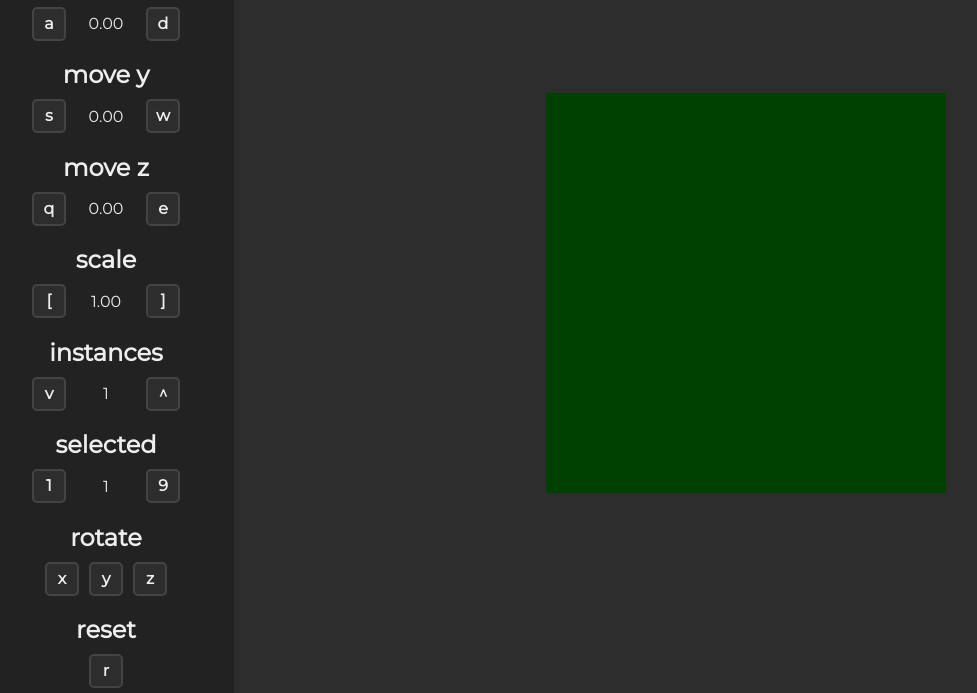
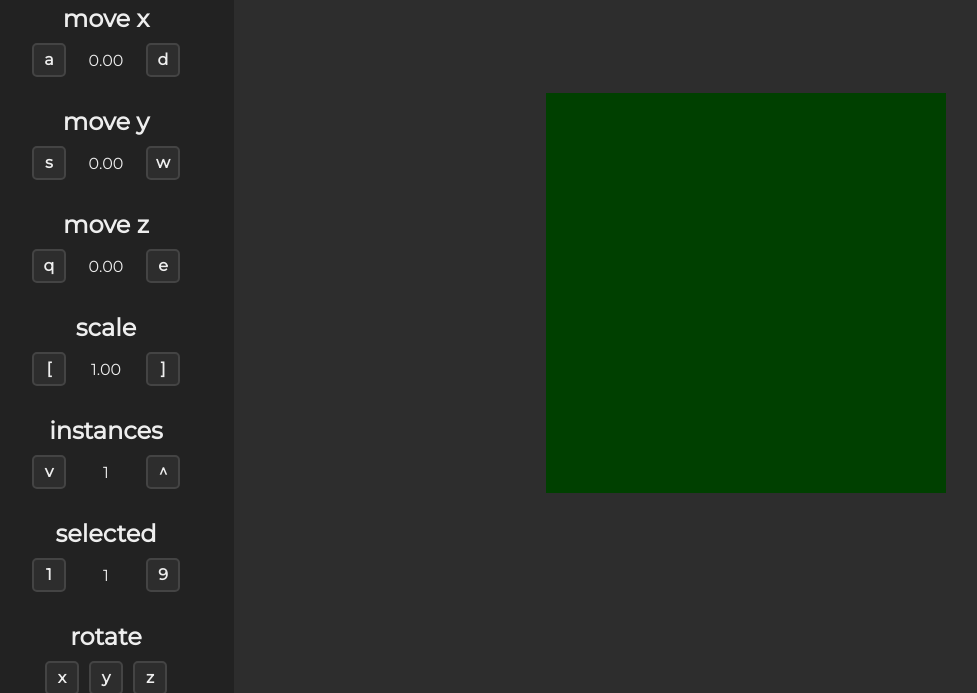
Before and after one commit to mathiashahner/computer-graphics, a website built with Vite: page 03-texture/index.html in a window 1280 px wide. Shown: the part 107-800 px from the top of the page, without its empty margins (22-999 px from the left). Built offline with nearby package versions, Linux system fonts and the light colour scheme.

Commit message:
styling scrollbar to receive more controls

```diff
--- a/03-texture/src/style.css
+++ b/03-texture/src/style.css
@@ -3,6 +3,7 @@
 * {
   margin: 0;
   padding: 0;
+  box-sizing: border-box;
 }
 
 body {
@@ -16,14 +17,31 @@ body {
 }
 
 .menu {
+  gap: 20px;
+  padding: 20px;
   display: flex;
   flex-direction: column;
   align-items: center;
-  justify-content: space-around;
   font-size: 16px;
   background-color: #222222;
   height: 100%;
   width: 20%;
+  overflow-y: auto;
+  scrollbar-width: thin;
+  scrollbar-color: #444444 #222222;
+}
+
+.menu::-webkit-scrollbar {
+  width: 8px;
+}
+
+.menu::-webkit-scrollbar-thumb {
+  background: #444444;
+  border-radius: 4px;
+}
+
+.menu::-webkit-scrollbar-track {
+  background: #222222;
 }
 
 .line {
@@ -49,15 +67,16 @@ body {
 }
 
 .control-key {
+  background-color: #2d2d2d;
   border: 2px solid #444444;
   border-radius: 5px;
-  background-color: #2d2d2d;
   padding: 5px;
   width: 20px;
   height: 20px;
   line-height: 20px;
   text-align: center;
   font-weight: bold;
+  box-sizing: content-box;
 }
 
 .control-keys span {
```
